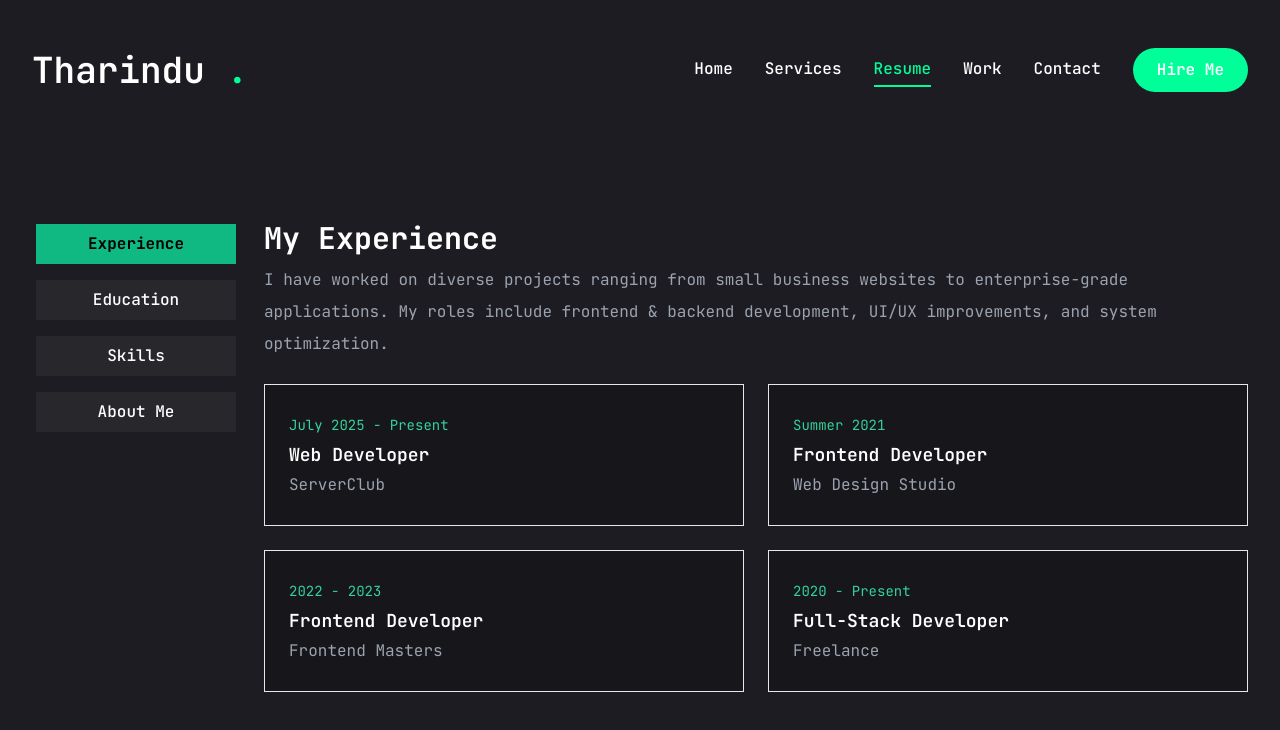
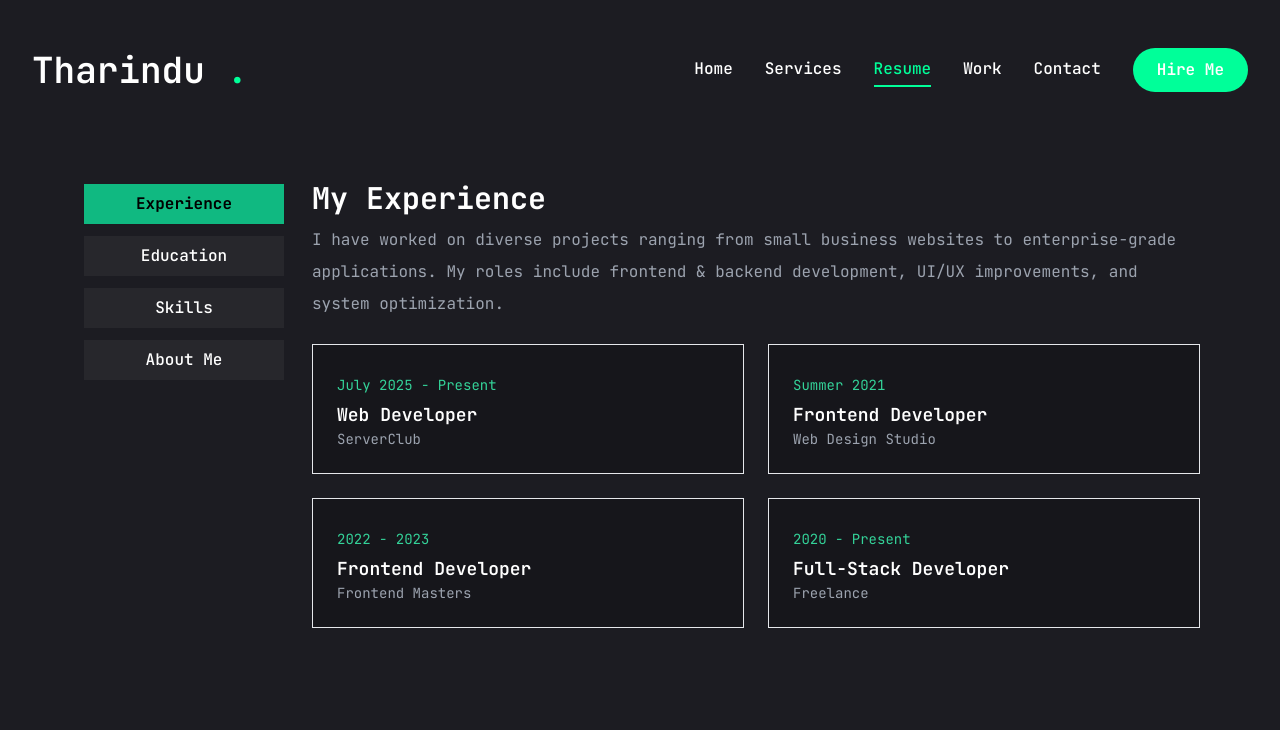
Before and after one commit to Tharindugamaga/portfolio0.2, a Next.js app: page /resume in a window 1280 px wide. Shown: the top 730 px of the page. Built offline with nearby package versions, Linux system fonts and the light colour scheme.

Commit message:
Update page.jsx

```diff
--- a/app/resume/page.jsx
+++ b/app/resume/page.jsx
@@ -1,6 +1,9 @@
 'use client';
 
-import { FaHtml5, FaCss3, FaJs, FaReact, FaFigma, FaNodeJs, FaPython, FaJava } from "react-icons/fa";
+import {
+  FaHtml5, FaCss3, FaJs, FaReact, FaFigma,
+  FaNodeJs, FaPython, FaJava
+} from "react-icons/fa";
 import { SiTailwindcss, SiNextdotjs, SiFlutter, SiMongodb } from "react-icons/si";
 import { Tabs, TabsContent, TabsList, TabsTrigger } from "@/components/ui/tabs";
 import { motion } from "framer-motion";
@@ -9,7 +12,8 @@ import { motion } from "framer-motion";
 
 const about = {
   title: "About Me",
-  description: "I am Tharindu Gamage, a passionate web developer with experience in building dynamic web applications. I love working with both frontend and backend technologies and continuously learning new tools and frameworks to enhance my skills.",
+  description:
+    "I am Tharindu Gamage, a passionate web developer with experience in building dynamic web applications. I love working with both frontend and backend technologies and continuously learning new tools and frameworks to enhance my skills.",
   info: [
     { fieldName: "Name", fieldValue: "Tharindu Gamage" },
     { fieldName: "Phone", fieldValue: "+94 78 796 2180" },
@@ -24,7 +28,8 @@ const about = {
 const experience = [
   {
     title: "My Experience",
-    description: "I have worked on diverse projects ranging from small business websites to enterprise-grade applications. My roles include frontend & backend development, UI/UX improvements, and system optimization.",
+    description:
+      "I have worked on diverse projects ranging from small business websites to enterprise-grade applications. My roles include frontend & backend development, UI/UX improvements, and system optimization.",
     items: [
       { company: "ServerClub", role: "Web Developer", duration: "July 2025 - Present" },
       { company: "Web Design Studio", role: "Frontend Developer", duration: "Summer 2021" },
@@ -37,7 +42,8 @@ const experience = [
 const education = [
   {
     title: "My Education",
-    description: "My academic background includes Information Technology and Software Engineering studies along with certifications and self-learning projects.",
+    description:
+      "My academic background includes Information Technology and Software Engineering studies along with certifications and self-learning projects.",
     items: [
       { Institution: "HNDIT - Information Technology", position: "Undergraduate Student", duration: "2021 - 2023" },
       { Institution: "University of Moratuwa - Full Stack Web Dev", position: "Certificate Program", duration: "2023 - 2024" },
@@ -52,7 +58,8 @@ const education = [
 const skills = [
   {
     title: "My Skills",
-    description: "I have a diverse skill set spanning frontend, backend, databases, and tools for development and design.",
+    description:
+      "I have a diverse skill set spanning frontend, backend, databases, and tools for development and design.",
     categories: [
       {
         category: "Frontend",
@@ -72,8 +79,8 @@ const skills = [
           { name: "Node.js", icon: <FaNodeJs className="text-green-500" /> },
           { name: "Laravel (PHP)", icon: <span className="text-red-500 font-bold">L</span> },
           { name: "C#", icon: <span className="font-bold text-purple-400">#</span> },
-          { name: "Java", icon: <span className="font-bold text-red-400">☕</span> },
-          { name: "Python", icon: <span className="font-bold text-yellow-300">Py</span> },
+          { name: "Java", icon: <FaJava className="text-red-500" /> },
+          { name: "Python", icon: <FaPython className="text-yellow-300" /> },
         ],
       },
       {
@@ -100,71 +107,85 @@ const skills = [
 const Resume = () => {
   return (
     <motion.div
-      initial={{ opacity: 0 }}
-      animate={{ opacity: 1, transition: { delay: 0.4, duration: 0.6, ease: "easeInOut" } }}
-      className="min-h-[80vh] flex items-center justify-center py-12 xl:py-0"
+      initial={{ opacity: 0, y: 24 }}
+      animate={{ opacity: 1, y: 0, transition: { delay: 0.25, duration: 0.6, ease: "easeOut" } }}
+      className="py-10"
     >
-      <div className="container mx-auto flex flex-col xl:flex-row gap-12">
-        {/* Tabs Sidebar */}
+      <div className="container mx-auto max-w-6xl px-4 flex flex-col xl:flex-row gap-8">
+        {/* Tabs */}
         <Tabs defaultValue="experience" className="flex flex-col xl:flex-row gap-6 w-full">
-          <TabsList className="flex xl:flex-col gap-4 bg-transparent">
-            <TabsTrigger value="experience" className="w-[200px] text-left data-[state=active]:bg-emerald-500 data-[state=active]:text-black rounded-lg px-4 py-2">
-              Experience
-            </TabsTrigger>
-            <TabsTrigger value="education" className="w-[200px] text-left data-[state=active]:bg-emerald-500 data-[state=active]:text-black rounded-lg px-4 py-2">
-              Education
-            </TabsTrigger>
-            <TabsTrigger value="skills" className="w-[200px] text-left data-[state=active]:bg-emerald-500 data-[state=active]:text-black rounded-lg px-4 py-2">
-              Skills
-            </TabsTrigger>
-            <TabsTrigger value="about" className="w-[200px] text-left data-[state=active]:bg-emerald-500 data-[state=active]:text-black rounded-lg px-4 py-2">
-              About Me
-            </TabsTrigger>
+          {/* Sidebar Tabs */}
+          <TabsList className="flex flex-wrap xl:flex-col gap-2 sm:gap-3 bg-transparent overflow-x-auto">
+            {[
+              { key: "experience", label: "Experience" },
+              { key: "education", label: "Education" },
+              { key: "skills", label: "Skills" },
+              { key: "about", label: "About Me" },
+            ].map(t => (
+              <TabsTrigger
+                key={t.key}
+                value={t.key}
+                className="min-w-[110px] sm:w-[200px] text-center sm:text-left px-3 py-2 text-sm sm:text-base rounded-lg font-medium
+                           data-[state=active]:bg-emerald-500 data-[state=active]:text-black transition"
+              >
+                {t.label}
+              </TabsTrigger>
+            ))}
           </TabsList>
 
-          {/* Tabs Content */}
+          {/* Content */}
           <div className="flex-1">
             {/* Experience */}
             <TabsContent value="experience">
-              <h2 className="text-3xl font-bold mb-2">{experience[0].title}</h2>
+              <h2 className="text-2xl sm:text-3xl font-bold mb-2">{experience[0].title}</h2>
               <p className="text-gray-400 mb-6">{experience[0].description}</p>
-              <div className="grid md:grid-cols-2 gap-6">
+              <div className="grid grid-cols-1 sm:grid-cols-2 gap-4 sm:gap-6">
                 {experience[0].items.map((job, idx) => (
-                  <div key={idx} className="p-6 border rounded-lg bg-black/20">
-                    <span className="text-emerald-400 text-sm">{job.duration}</span>
-                    <h3 className="font-semibold text-lg">{job.role}</h3>
-                    <p className="text-gray-400">{job.company}</p>
-                  </div>
+                  <motion.div
+                    key={idx}
+                    whileHover={{ scale: 1.02 }}
+                    className="p-4 sm:p-6 border rounded-lg bg-black/20"
+                  >
+                    <span className="text-emerald-400 text-xs sm:text-sm">{job.duration}</span>
+                    <h3 className="font-semibold text-base sm:text-lg">{job.role}</h3>
+                    <p className="text-gray-400 text-sm">{job.company}</p>
+                  </motion.div>
                 ))}
               </div>
             </TabsContent>
 
             {/* Education */}
             <TabsContent value="education">
-              <h2 className="text-3xl font-bold mb-2">{education[0].title}</h2>
+              <h2 className="text-2xl sm:text-3xl font-bold mb-2">{education[0].title}</h2>
               <p className="text-gray-400 mb-6">{education[0].description}</p>
-              <div className="grid md:grid-cols-2 gap-6">
+              <div className="grid grid-cols-1 sm:grid-cols-2 gap-4 sm:gap-6">
                 {education[0].items.map((edu, idx) => (
-                  <div key={idx} className="p-6 border rounded-lg bg-black/20">
-                    <span className="text-emerald-400 text-sm">{edu.duration}</span>
-                    <h3 className="font-semibold text-lg">{edu.Institution}</h3>
-                    <p className="text-gray-400">{edu.position}</p>
-                  </div>
+                  <motion.div
+                    key={idx}
+                    whileHover={{ scale: 1.02 }}
+                    className="p-4 sm:p-6 border rounded-lg bg-black/20"
+                  >
+                    <span className="text-emerald-400 text-xs sm:text-sm">{edu.duration}</span>
+                    <h3 className="font-semibold text-base sm:text-lg">{edu.Institution}</h3>
+                    <p className="text-gray-400 text-sm">{edu.position}</p>
+                  </motion.div>
                 ))}
               </div>
             </TabsContent>
 
             {/* Skills */}
             <TabsContent value="skills">
-              <h2 className="text-3xl font-bold mb-2">{skills[0].title}</h2>
+              <h2 className="text-2xl sm:text-3xl font-bold mb-2">{skills[0].title}</h2>
               <p className="text-gray-400 mb-6">{skills[0].description}</p>
-              <div className="grid md:grid-cols-2 gap-6">
+              <div className="grid grid-cols-1 sm:grid-cols-2 gap-4 sm:gap-6">
                 {skills[0].categories.map((cat, idx) => (
-                  <div key={idx} className="p-6 border rounded-lg bg-black/20">
-                    <h3 className="font-semibold mb-4">{cat.category}</h3>
+                  <div key={idx} className="p-4 sm:p-6 border rounded-lg bg-black/20">
+                    <h3 className="font-semibold mb-3">{cat.category}</h3>
                     <ul className="space-y-2">
                       {cat.items.map((skill, i) => (
-                        <li key={i} className="flex items-center gap-2">{skill.icon} <span>{skill.name}</span></li>
+                        <li key={i} className="flex items-center gap-2 text-sm sm:text-base">
+                          {skill.icon} <span>{skill.name}</span>
+                        </li>
                       ))}
                     </ul>
                   </div>
@@ -172,16 +193,20 @@ const Resume = () => {
               </div>
             </TabsContent>
 
-            {/* About Me */}
+            {/* About */}
             <TabsContent value="about">
-              <h2 className="text-3xl font-bold mb-2">{about.title}</h2>
+              <h2 className="text-2xl sm:text-3xl font-bold mb-2">{about.title}</h2>
               <p className="text-gray-400 mb-6">{about.description}</p>
               <ul className="space-y-3">
                 {about.info.map((item, idx) => (
-                  <li key={idx} className="flex justify-between p-3 border rounded-lg bg-black/20">
+                  <motion.li
+                    key={idx}
+                    whileHover={{ scale: 1.01 }}
+                    className="flex flex-col sm:flex-row sm:justify-between gap-1 sm:gap-0 p-3 border rounded-lg bg-black/20"
+                  >
                     <span className="font-semibold">{item.fieldName}</span>
                     <span className="text-gray-400">{item.fieldValue}</span>
-                  </li>
+                  </motion.li>
                 ))}
               </ul>
             </TabsContent>
```
